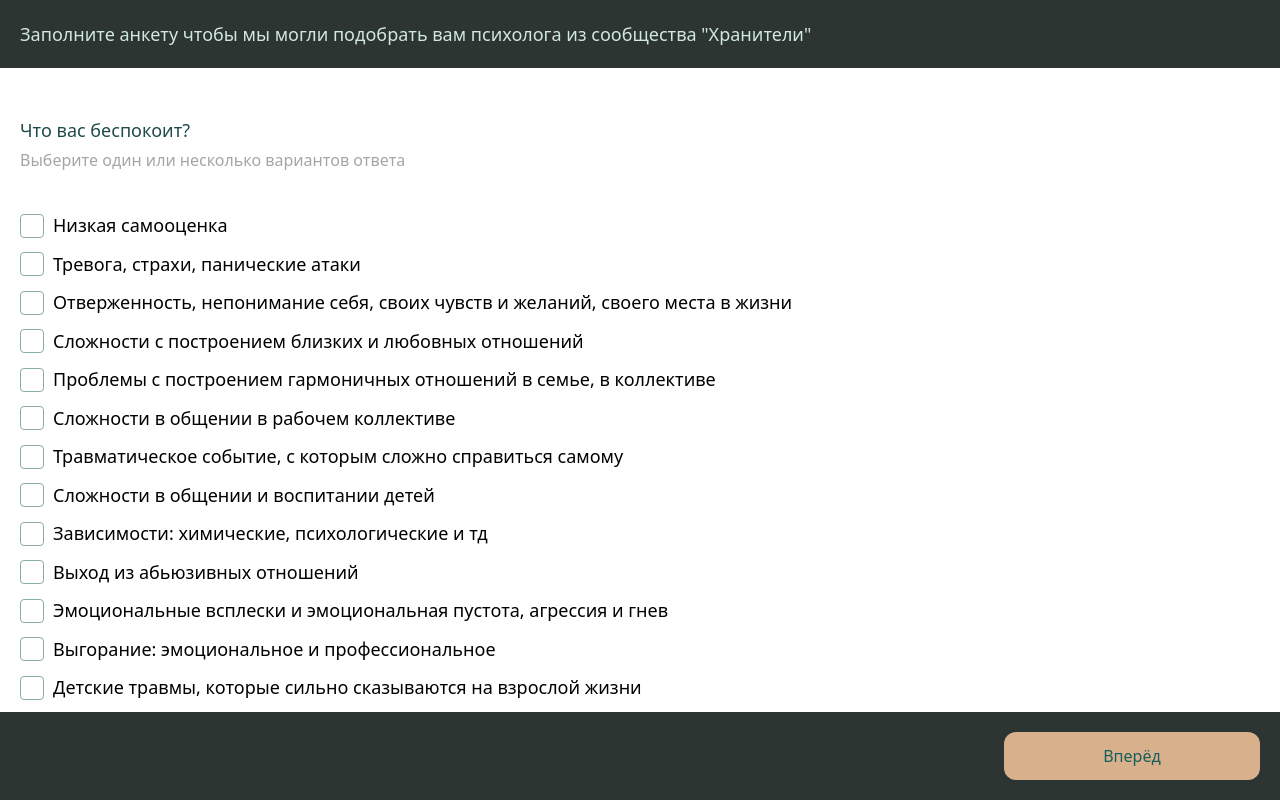
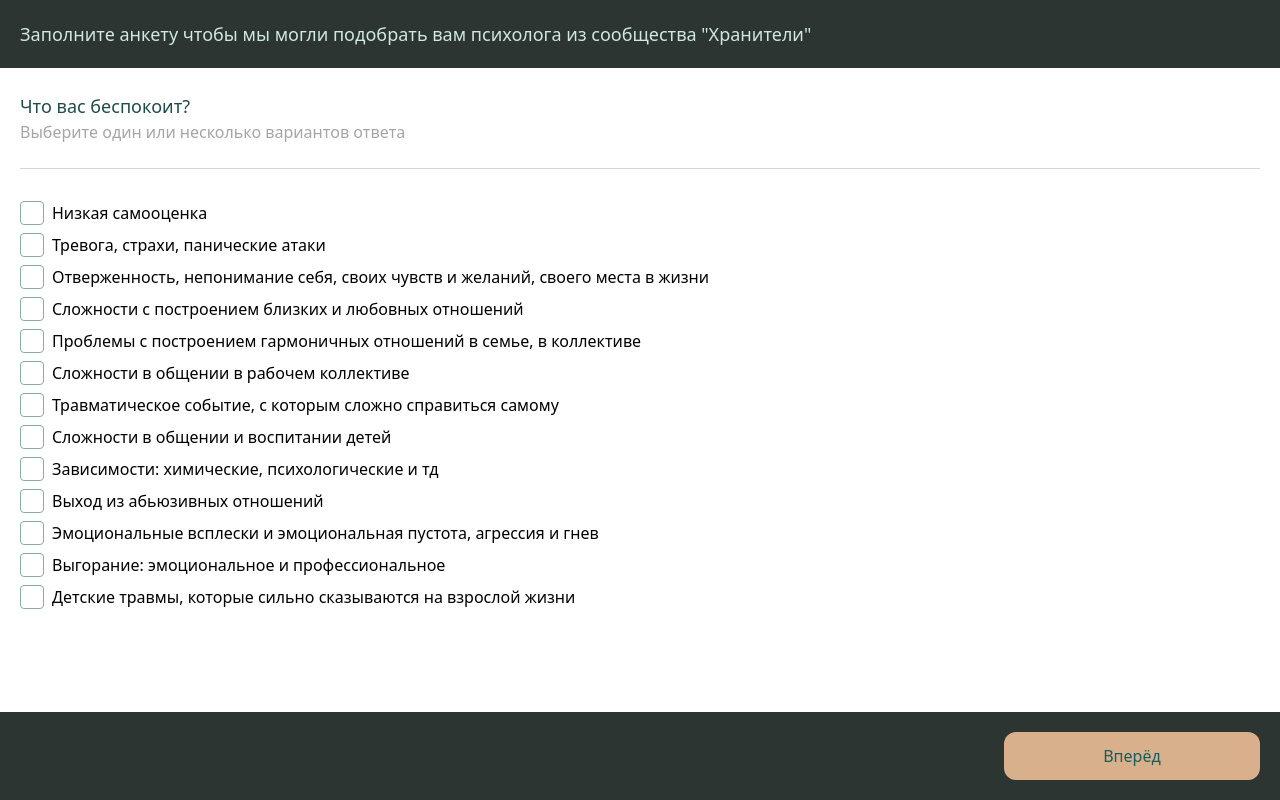
Before and after one commit to alexandr-bsu/-, a React (Vite) app: page / in a window 1280 px wide. Built offline with nearby package versions, Linux system fonts and the light colour scheme.

Commit message:
update checkbox

```diff
--- a/src/index.css
+++ b/src/index.css
@@ -29,10 +29,10 @@
   }
 
   .custom-checkbox + label {
-    display: inline-flex;
-    align-items: center;
+    display: flex;
+    align-items: top;
     user-select: none;
-    font-size: 18px;
+    font-size: 16px;
   }
   .custom-checkbox + label::before {
     content: "";
@@ -42,7 +42,7 @@
     flex-shrink: 0;
     flex-grow: 0;
     border: 1px solid #89ada4;
-    margin-right: 0.5em;
+    margin-right: 8px;
     background-repeat: no-repeat;
     border-radius: 4px;
     background-position: center center;
--- a/src/survey/WelcomePage.jsx
+++ b/src/survey/WelcomePage.jsx
@@ -33,9 +33,12 @@ const WelcomePage = () => {
   ];
 
   return (
-    <div className="px-5 py-12 flex flex-col gap-8">
-      <div data-name="question-block flex flex-col">
-        <div className="flex flex-col gap-1">
+    <div className="px-5 flex flex-col">
+      <div
+        data-name="question-block"
+        className="bg-white border-gray border-b z-10 sticky top-0 w-full py-6 mb-6"
+      >
+        <div className="flex flex-col">
           <h3 className="font-medium text-lg text-dark-green">
             Что вас беспокоит?
           </h3>
@@ -44,6 +47,7 @@ const WelcomePage = () => {
           </p>
         </div>
       </div>
+
       <ul data-name="question-inputs">
         {anxietyList.map((anxiety) => (
           <li className="mt-2">
```
